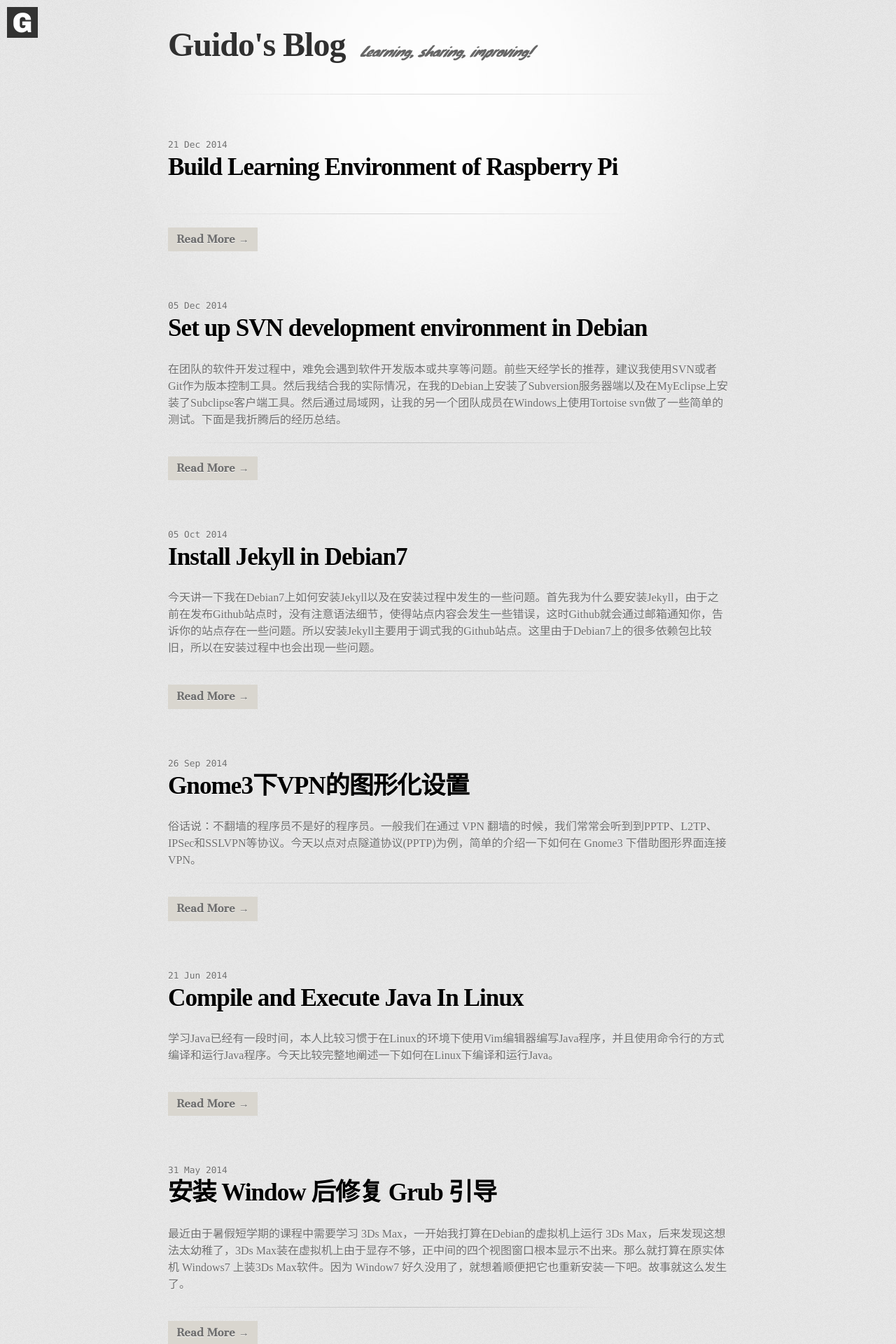
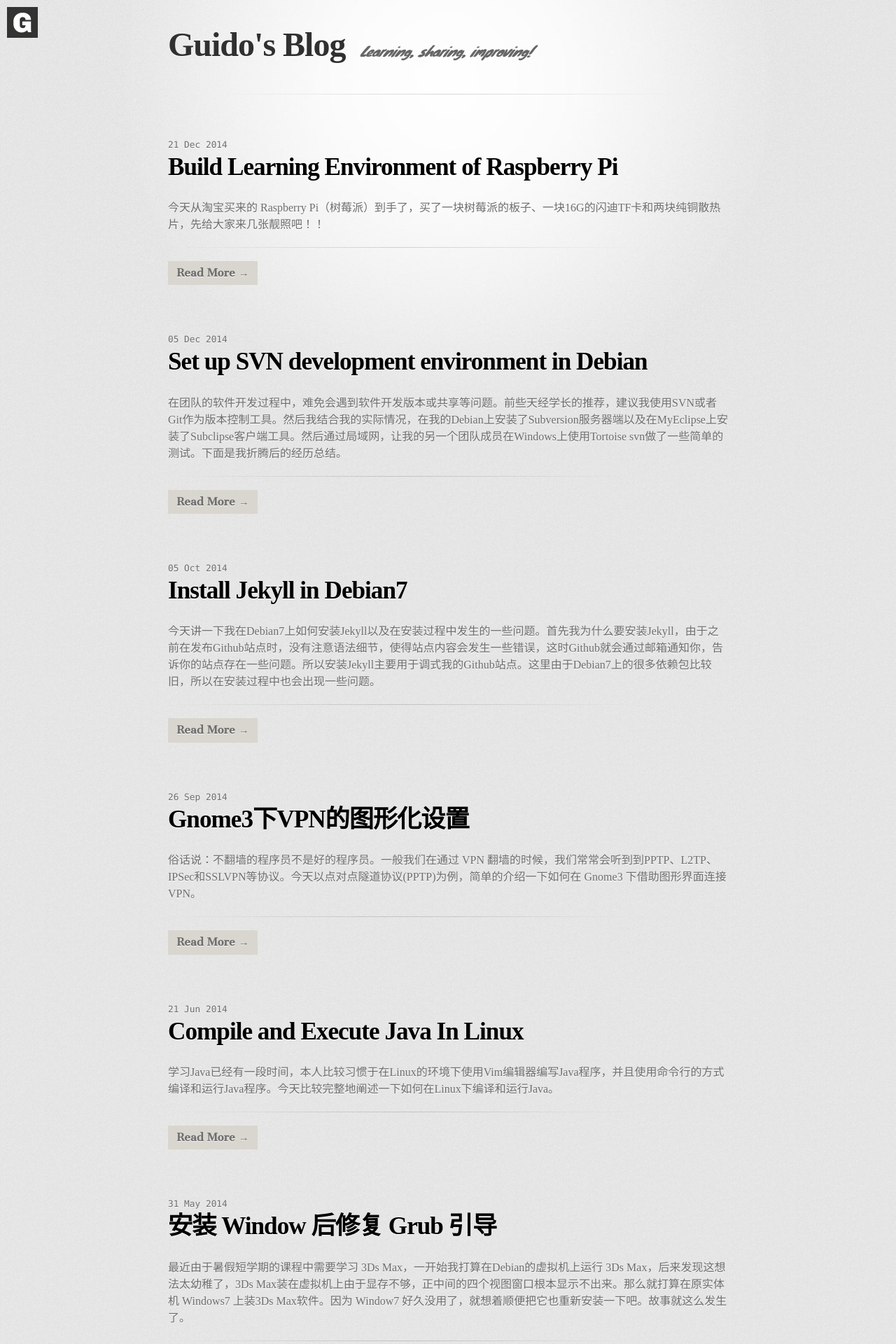
Before and after one commit to GuidoPaul/GuidoPaul.github.io, a Jekyll site: the page built from index.html, in a window 1280 px wide. Shown: the top 1920 px of the page at 70% size. Built offline with Jekyll 4.4.1, drawn with Linux system fonts in a browser that asks for light colours; some of the changed lines change nothing that is shown.

Commit message:
supply the article of raspberry pi.

```diff
--- a/_posts/2014-12-21-RaspberryPi-LearningEnvironment.md
+++ b/_posts/2014-12-21-RaspberryPi-LearningEnvironment.md
@@ -1,12 +1,11 @@
 ---
 layout: post
 title: Build Learning Environment of Raspberry Pi
-description:
+description: 今天从淘宝买来的 Raspberry Pi（树莓派）到手了，买了一块树莓派的板子、一块16G的闪迪TF卡和两块纯铜散热片，先给大家来几张靓照吧！！
 ---
 
-今天从淘宝买来的 Raspberry Pi
-（树莓派）到手了，买了一块树莓派的板子、一块16G的闪迪TF卡和两块纯铜散热片，
-先给大家来几张靓照吧！！
+今天从淘宝买来的 Raspberry Pi（树莓派）到手了，买了一块树莓派的板子、
+一块16G的闪迪TF卡和两块纯铜散热片，先给大家来几张靓照吧！！
 
 
 ![Raspberry1](/images/2014-12-21-1.jpg)
@@ -14,17 +13,19 @@
 ![Raspberry3](/images/2014-12-21-3.jpg)
 
 在拿到树莓派之前，我就给自己制定了三套方案，用于解决没有USB无线网卡和显示器的问题。
-主要原因是这样的，由于没有USB无线网卡，那么我就不能在我的树莓派直接上网，那么更新和下载软件都会成为一定的问题；另一方面，由于没有显示器，那么我可能就不能了解到我的树莓派是否在正常运作，就像写了程序没有输出一样。
+主要原因是这样的，由于没有USB无线网卡，那么我就不能在我的树莓派直接上网，
+那么更新和下载软件都会成为问题；另一方面，由于没有显示器，
+那么我可能就不能了解到我的树莓派是否在正常运作，就像写了程序没有输出一样。
 下面我将主要讲述一种对于我个人最实用的方案，该方案同样适用于以Ubuntu或Debian系列的PC机。
 
 ## 第一步：简述学习材料及实现原理
 
 ### 1、学习材料：
-一块树莓派板子、一块SD卡、一根网线、一台带双网卡的笔记本电脑、一个5V/1A的充电器
+一块树莓派板子（B+）、一张TF卡（有卡套）、一根网线、一台笔记本电脑（带双网卡、Debian系统）、一个5V/1A的充电器
 
 ### 2、实现原理：
-先将笔记本通过WIFI连接到互联网，然后将无线网卡的互联网资源共享给本地连接。
-本地通过网线将资源传给树莓派实现上网功能。通过nmap扫描局域网内所有主机IP地址和MAC地址，
+先将笔记本通过WIFI连接到互联网，然后将无线网卡的互联网资源共享给本地连接，
+本地通过网线将资源传给树莓派实现上网功能；通过nmap扫描局域网内所有主机IP地址和MAC地址，
 找到树莓派的IP地址；通过ssh访问树莓派，实现对树莓派的控制。
 
 
@@ -37,8 +38,7 @@
 
 下载完成后解压，得到一个img镜像
 
-	guido@debian:~/pi$ ls
-	2014-09-09-wheezy-raspbian.img  2014-09-09-wheezy-raspbian.zip
+2014-09-09-wheezy-raspbian.img
 
 ### 2、插入SD卡，查看当前已挂载的卷
 
@@ -70,19 +70,23 @@
 
 	sudo mount /dev/mmcblk0p1
 	sudo mount /dev/mmcblk0p2
-	sudo mount /dev/mmcblk0
+	sudo mount /dev/mmcblk0  //可能会提示原本就未挂载
 
 ### 4、写入系统镜像
 
 在执行写入命令前先给大家讲点小内容，这里需要特别注意。
-对于 dd 命令，参数 if 是 read from file ，即读入的文件， of 则是 write to file ，
-即写入的文件。参数 bs 是设置读写入的缓冲块的大小，即一次性读出和写入的大小（默认为512Byte）。
+对于 dd 命令，参数 if 是 read from file，即读入的文件；参数 of 则是 write to file，
+即写入的文件；参数 bs 是设置读出和写入的缓冲块的大小，即一次性读出和写入的大小（默认为512Byte）。
 
-### *注意：of后面是SD卡整个文件设备的地址，而不是某个分区的地址，如应填写/dev/mmcblk0，而不应填写/dev/mmcblk0p1
+### *注意：of后面是SD卡整个文件设备的地址，而不是某个分区的地址；
 
-	dd bs=2M if=2014-09-09-wheezy-raspbian.img of=/dev/mmcblk0
+### *如应填写/dev/mmcblk0，而不应填写/dev/mmcblk0p1
 
-这里需要等待几分钟，当然你也可以通过以下命令查看写入的进度。
+执行写入命令
+
+	sudo dd bs=2M if=2014-09-09-wheezy-raspbian.img of=/dev/mmcblk0
+
+这里需要等待几分钟，当然你也可以通过以下操作查看写入的进度。
 
 #### 1)新打开一个终端，输入以下命令
 
@@ -90,39 +94,123 @@
 
 你可以看到关于 dd 的执行进程的ID号，如下：
 
-	root     14530 13683  1 23:15 pts/0    00:00:01 dd bs=2M
-	if=2014-09-09-wheezy-raspbian.img of=/dev/mmcblk0
+root     14530 13683  1 23:15 pts/0    00:00:01 dd bs=2M if=2014-09-09-wheezy-raspbian.img of=/dev/mmcblk0
 
-#### 2)输入以下命令，可以在之前的终端上显示出写入的进度
+#### 2)输入以下命令可以在之前输入 dd 命令的终端上显示出写入的进度
 
-	kill -USR1 14530
+	sudo kill -USR1 14530
 
-在之前输入 dd 命令的终端上显示了以下内容
+查看之前输入 dd 命令的终端，显示了以下内容
 
-	898+0 records in
-	898+0 records out
-	1883242496 bytes (1.9 GB) copied, 133.217 s, 14.1 MB/s
+898+0 records in
+898+0 records out
+1883242496 bytes (1.9 GB) copied, 133.217 s, 14.1 MB/s
 
-当然上面有些是题外话了。当出现下面的提示，说明SD卡刷好了，也可以说我们已经装好Raspberry系统了。
+当然上面有些是题外话了。当自动出现下面的提示，说明SD卡刷好了，也可以说我们已经装好Raspberry系统了。
 
-	1562+1 records in
-	1562+1 records out
-	3276800000 bytes (3.3 GB) copied, 362.106 s, 9.0 MB/s
+1562+1 records in
+1562+1 records out
+3276800000 bytes (3.3 GB) copied, 362.106 s, 9.0 MB/s
 
 ## 第三步：通过无线网卡的互联网资源共享给本地连接
 
+### 1、将刚制作好的TF卡插入树莓派
 
-### 1、将刚制作好的TF卡插入树莓派
 ### 2、将网线两端分别连接电脑和树莓派
-### 3、插上电源，此时红灯亮，绿灯闪烁，树莓派和笔记本的网线接口灯都是闪烁
+
+### 3、插上电源，此时红灯常亮，绿灯闪烁，树莓派和笔记本的网线接口灯都是闪烁
+
 ### 4、笔记本连接无线WIFI，并且可以正常上网
+
 ### 5、在Debian系统上（笔记本上）找到 Network Connections 工具
+
+![Network Connections](/images/2014-12-21-4.png)
+
 打开时显示在 Wired 界面，点击 Add 按钮添加新的 Wired connection，对于
 Connection name 可以任取，找到 IPv4 Setting 标签，选择 “Shared to other
-computers” 的 Method。好了，可以点击保存了。
-### 6、
+computers” 的 Method。
+
+![Network Connections](/images/2014-12-21-5.png)
+
+好了，可以点击保存了。
+
+### 6、连接上刚创建的Wired
+
+细心的朋友可能看到了右上角显示的连接状态依然还是无线状态的，
+这是因为我们刚才设置的有线连接是面向本地的接口，而非连接外网的设备接口。
+
+### 7、寻找树莓派IP地址
+
+1) 首先知道 PC 上 eth0 的IP，即刚才连接的Wired的IP
+
+	sudo ifconfig
+
+显示如下内容：
+
+eth0 &emsp; Link encap:Ethernet  HWaddr 20:89:84:22:b7:81
+&emsp;&emsp;&emsp;&emsp;inet addr:10.42.0.1  Bcast:10.42.0.255  Mask:255.255.255.0
+&emsp;&emsp;&emsp;&emsp;inet6 addr: fe80::2289:84ff:fe22:b781/64 Scope:Link
+&emsp;&emsp;&emsp;&emsp;UP BROADCAST RUNNING MULTICAST  MTU:1500  Metric:1
+&emsp;&emsp;&emsp;&emsp;RX packets:1347 errors:0 dropped:1 overruns:0 frame:0
+&emsp;&emsp;&emsp;&emsp;TX packets:2495 errors:0 dropped:0 overruns:0 carrier:7
+&emsp;&emsp;&emsp;&emsp;collisions:0 txqueuelen:1000
+&emsp;&emsp;&emsp;&emsp;RX bytes:175846 (171.7 KiB)  TX bytes:231269 (225.8 KiB)
+&emsp;&emsp;&emsp;&emsp;Interrupt:16
+
+从以上内容我们可以了解到当前 eth0 的 IP 为 10.42.0.1，那么我们就对 10.42.0.0/24
+的所有主机进行 ping 扫描，执行下面的语句
+
+	nmap -sP 10.42.0.0/24
+
+显示内容如下
+
+Starting Nmap 6.00 ( http://nmap.org  ) at 2014-12-22 12:51 CST
+Nmap scan report for 10.42.0.1
+Host is up (0.00028s latency).
+Nmap scan report for 10.42.0.17
+Host is up (0.0010s latency).
+Nmap done: 256 IP addresses (2 hosts up) scanned in 2.33 seconds
 
 
-我在网上找了好久关
+我们可以看到除了 10.42.0.1 的 IP 以外还有一个 10.42.0.17 的 IP 是可以 ping
+通的。对的，就是它了。
 
-这次得要小小鼓励一下自己，当时
+### 8、通过 ssh 连接树莓派
+
+	ssh pi@10.42.0.17
+
+#### 1)成功登录
+如果提示`Are you sure you want to continue connecting (yes/no)?`
+
+输入`yes`，接着会提示输入密码，首次进入的密码默认是 `raspberry` 。
+
+当然你可以通过输入`sudo raspi-config`进行配置，配置中可以修改你的 pi 用户的密码。
+
+#### 2)出现问题
+如果你并未得到以上的提示，而是得到以下的提示
+
+@@@@@@@@@@@@@@@@@@@@@@@@@@@@@@@@@@
+@    WARNING: REMOTE HOST IDENTIFICATION HAS CHANGED!     @
+@@@@@@@@@@@@@@@@@@@@@@@@@@@@@@@@@@
+IT IS POSSIBLE THAT SOMEONE IS DOING SOMETHING NASTY!
+Someone could be eavesdropping on you right now (man-in-the-middle attack)!
+It is also possible that a host key has just been changed.
+The fingerprint for the ECDSA key sent by the remote host is
+68:58:4a:90:fc:9a:69:22:76:d6:33:62:52:bd:77:c1.
+Please contact your system administrator.
+Add correct host key in /home/guido/.ssh/known_hosts to get rid of this message.
+Offending ECDSA key in /home/guido/.ssh/known_hosts:14
+ECDSA host key for 10.42.0.17 has changed and you have requested strict checking.
+Host key verification failed.
+
+通过提示，你可以删除 ~/.ssh/known_hosts 下的第 14 行，当然你直接将
+~/.ssh/known_hosts 文件删除应该也是可以的。
+
+好了，试着再执行一遍 `ssh pi@10.42.0.17` 的命令。
+
+## 总结
+
+记得前几天不知道什么原因突然想起来想玩单片机，淘宝上找了找树莓派。当天晚上，专业主任又正好提到了 Arduino，
+当时兴趣有就来了，没有把时间花在纠结要不要买的问题上。这次得要小小鼓励一下自己，
+在网上了好多教程以及国外的论坛上都没有找到关于在Ubuntu和Debian系列上解决在没有无线USB和没有显示器的情况下，
+控制树莓派的问题的方法，自己通过慢慢地琢磨终于把它解决了。希望对树莓派爱好者们有一定的帮助。
```
Also changed, not shown: images/2014-12-21-4.png (added), images/2014-12-21-5.png (added).
